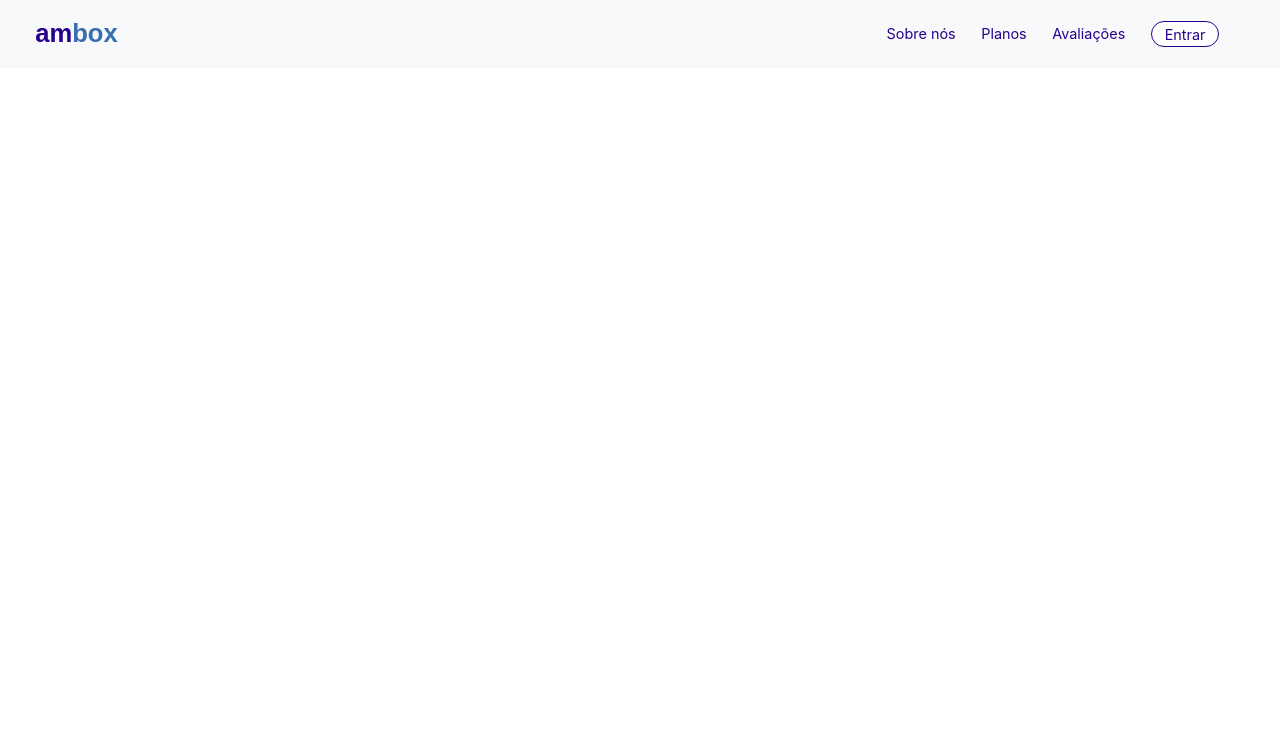
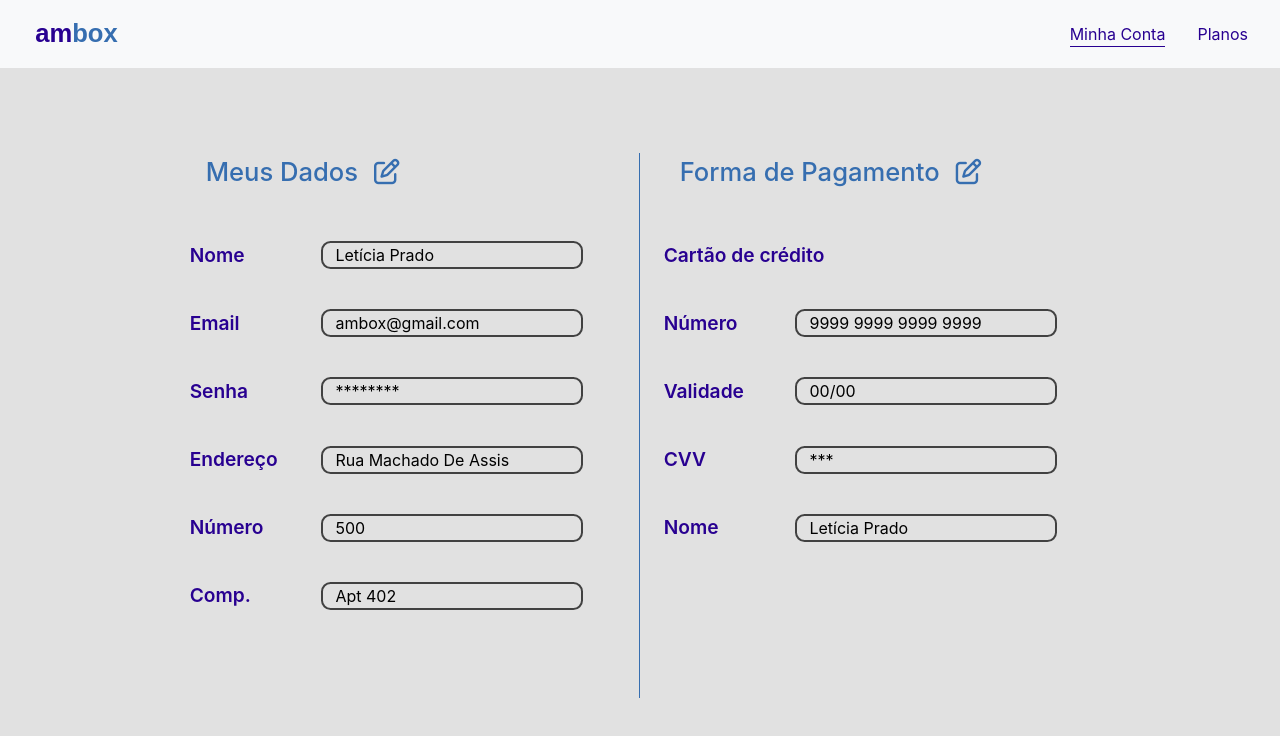
Before and after one commit to GustavoGaldino/AmboxWebsite, a React (Create React App) app: page /logged/my-account in a window 1280 px wide. Shown: the top 736 px of the page. Built offline with nearby package versions, Linux system fonts and the light colour scheme.

Commit message:
Added logged section

```diff
--- a/src/App.js
+++ b/src/App.js
@@ -2,6 +2,7 @@ import React from 'react';
 
 import NavbarLinks from './components/NavbarLinks/index.jsx'
 import Navbar from 'react-bootstrap/Navbar'
+import {Link} from 'react-router-dom'
 
 import AmboxLogo from './components/Logo/index.jsx'
 import Landing from './components/Landing/index.jsx'
@@ -9,6 +10,7 @@ import AboutUs from './components/About/index.jsx'
 import Reviews from './components/Reviews/index.jsx'
 import Plans from './components/Plans/index.jsx'
 import Login from './components/Login/index.jsx'
+import Logged from './components/Logged/index.jsx'
 
 import './assets/styles/global.css'
 import 'bootstrap/dist/css/bootstrap.min.css';
@@ -24,6 +26,8 @@ function App() {
     <Router>
       <div className="App">
 
+        <Switch>
+          <Route exact path='/'>
             <Navbar bg="light" fixed="top">
 
               <Navbar.Brand>
@@ -32,9 +36,6 @@ function App() {
 
               <NavbarLinks onHomePage />
             </Navbar>
-
-        <Switch>
-          <Route exact path='/'>
             <Landing />
             <AboutUs />
             <Plans />
@@ -42,7 +43,19 @@ function App() {
           </Route>
 
           <Route exact path='/login'>
+            <Navbar bg="light" fixed="top">
+
+              <Navbar.Brand>
+                <AmboxLogo />
+              </Navbar.Brand>
+
+              <NavbarLinks onHomePage />
+            </Navbar>
             <Login />
+          </Route>
+
+          <Route exact path='/logged/my-account'>
+            <Logged />
           </Route>
         </Switch>
       </div>
--- /dev/null
+++ b/src/components/Logged/index.jsx
@@ -0,0 +1,146 @@
+import React from 'react'
+
+import './styles.css'
+
+import { Link } from 'react-router-dom'
+import { Navbar } from 'react-bootstrap'
+import AmboxLogo from '../../components/Logo/index.jsx'
+
+export default function Logged() {
+    return (
+        <div>
+            <Navbar bg="light" fixed="top">
+
+                <Navbar.Brand>
+                    <AmboxLogo />
+                </Navbar.Brand>
+
+                <div class="logged-nav-links justify-content-end">
+                    <div className="my-acc">
+                        <Link to='/logged/my-account' className="logged-navbar-link">
+                            Minha Conta
+                        </Link>
+                    </div>
+                    <Link to='/logged/plans' className="logged-navbar-link">
+                        Planos
+                    </Link>
+                </div>
+            </Navbar>
+            <div className="logged-div">
+                <div className="first-account-card">
+                    <div className="first-card-title">
+                        <span>Meus Dados</span><i class="far fa-edit edit-icon"></i>
+                    </div>
+
+                    <div class="custom-input first-input">
+                        <div className="name-div">
+                            Nome
+                        </div>
+                        <div className="input-div">
+                            <input type="text" placeholder="Letícia Prado" />
+                        </div>
+                    </div>
+
+                    <div class="custom-input second-input-field">
+                        <div className="name-div">
+                            Email
+                        </div>
+                        <div className="input-div">
+                            <input type="text" placeholder="ambox@gmail.com" />
+                        </div>
+                    </div>
+
+                    <div class="custom-input third-input">
+                        <div className="name-div">
+                            Senha
+                        </div>
+                        <div className="input-div">
+                            <input type="text" placeholder="********" />
+                        </div>
+                    </div>
+
+                    <div class="custom-input fourth-input">
+                        <div className="name-div">
+                            Endereço
+                        </div>
+                        <div className="input-div">
+                            <input type="text" placeholder="Rua Machado De Assis" />
+                        </div>
+                    </div>
+
+                    <div class="custom-input fifth-input-field">
+                        <div className="name-div">
+                            Número
+                        </div>
+                        <div className="input-div">
+                            <input type="text" placeholder="500" />
+                        </div>
+                    </div>
+
+                    <div class="custom-input sixth-input-field">
+                        <div className="name-div">
+                            Comp.
+                        </div>
+                        <div className="input-div">
+                            <input type="text" placeholder="Apt 402" />
+                        </div>
+                    </div>
+
+                </div>
+
+                <div className="vertical-line-div">
+                    <div className="vertical-line"></div>
+                </div>
+
+                <div className="second-account-card">
+                    <div className="first-card-title">
+                        <span>Forma de Pagamento</span><i class="far fa-edit edit-icon"></i>
+                    </div>
+
+                    <div className="payment-div">
+                        <div className="payment-name">
+                            Cartão de crédito
+                        </div>
+                    </div>
+
+                    <div class="custom-input second-input-field">
+                        <div className="name-div">
+                            Número
+                        </div>
+                        <div className="input-div">
+                            <input type="text" placeholder="9999 9999 9999 9999" />
+                        </div>
+                    </div>
+
+                    <div class="custom-input third-input">
+                        <div className="name-div">
+                            Validade
+                        </div>
+                        <div className="input-div">
+                            <input type="text" placeholder="00/00" />
+                        </div>
+                    </div>
+
+                    <div class="custom-input fourth-input">
+                        <div className="name-div">
+                            CVV
+                        </div>
+                        <div className="input-div">
+                            <input type="text" placeholder="***" />
+                        </div>
+                    </div>
+
+                    <div class="custom-input fifth-input-field">
+                        <div className="name-div">
+                            Nome
+                        </div>
+                        <div className="input-div">
+                            <input type="text" placeholder="Letícia Prado" />
+                        </div>
+                    </div>
+
+                </div>
+            </div>
+        </div>
+    );
+}
--- /dev/null
+++ b/src/components/Logged/styles.css
@@ -0,0 +1,164 @@
+.logged-nav-links a{
+    color: var(--color-dark-blue);
+    margin: auto 1rem;
+    text-decoration: none;
+}
+
+.logged-nav-links{
+    width: 100%;
+    display: flex;
+}
+
+.my-acc a{
+    padding-bottom: 2px;
+    border-bottom: solid 1.2px var(--color-dark-blue);
+}
+
+.logged-navbar-link:hover{
+    text-decoration: none;
+    color: var(--color-dark-blue);
+}
+
+.logged-div{
+    width: 100vw;
+    height: 100vh;
+    display: grid;
+    grid-template-rows: 4.5fr 16fr 3fr;
+    grid-template-columns: 4fr 9fr 1fr 9fr 4fr;
+    background-color: rgb(225,225,225)
+}
+
+.first-account-card{
+    grid-row: 2/3;
+    grid-column: 2/3;
+    display: grid;
+    grid-template-columns: 1fr 1fr;
+    grid-template-rows: 1fr 1fr 1fr 1fr 1fr 1fr 1fr 1fr;
+}
+
+.first-card-title{
+    grid-column: 1/3;
+    grid-row: 1/2;
+    font-size: 1.6rem;
+    font-weight: 550;
+    color: var(--color-light-blue);
+}
+
+.first-card-title span{
+    margin-left: 1rem;
+}
+
+.second-account-card{
+    grid-row: 2/3;
+    grid-column: 4/5;
+    display: grid;
+    grid-template-columns: 1fr 1fr;
+    grid-template-rows: 1fr 1fr 1fr 1fr 1fr 1fr 1fr 1fr;
+}
+
+.vertical-line-div{
+    grid-column: 3/4;
+    grid-row: 2/3;
+    display: flex;
+    justify-content: center;
+}
+
+.vertical-line{
+    width: 1px;
+    height: 100%;
+    background-color: var(--color-light-blue);
+}
+
+.edit-icon{
+    margin: 0 1rem;
+}
+
+.custom-input{
+    display: flex;
+    justify-content: center;
+    align-items: center;
+}
+
+.first-input{
+    grid-row: 2/3;
+    grid-column: 1/3;
+}
+
+.second-input-field{
+    grid-row: 3/4;
+    grid-column: 1/3;
+}
+
+.third-input{
+    grid-row: 4/5;
+    grid-column: 1/3;
+}
+
+.fourth-input{
+    grid-row: 5/6;
+    grid-column: 1/3;
+}
+
+.fifth-input-field{
+    grid-row: 6/7;
+    grid-column: 1/3;
+}
+
+.sixth-input-field{
+    grid-row: 7/8;
+    grid-column: 1/3;
+}
+
+.name{
+    width: 20%;
+    height: 100%;
+}
+
+.name-div{
+    font-size: 1.2rem;
+    font-weight: 600;
+    color: var(--color-dark-blue);
+    width: 23%;
+    height: 100%;
+    display: flex;
+    justify-content: flex-start;
+    align-items: center;
+}
+
+.input-div{
+    display: flex;
+    justify-content: center;
+    align-items: center;
+    width: 77%;
+    height: 100%;
+    border: 1px;
+    border-radius: 25px;
+}
+
+.input-div input{
+    width: 80%;
+    box-sizing: border-box;
+    padding: 0 0.8rem;
+    background-color: transparent;
+    border: solid 2px;
+    border-color: rgb(65,65,65);
+    border-radius: 0.6rem;
+}
+
+.input-div input::placeholder{
+    color: black;
+}
+
+.payment-div{
+    grid-row: 2/3;
+    grid-column: 1/3;
+    display: flex;
+    justify-content: flex-start;
+    align-items: center;
+}
+
+.payment-name{
+    font-size: 1.2rem;
+    font-weight: 600;
+    color: var(--color-dark-blue);
+}
--- a/src/components/Login/index.jsx
+++ b/src/components/Login/index.jsx
@@ -1,6 +1,8 @@
 import React from 'react'
+import {Link} from 'react-router-dom'
 
 import './styles.css'
+
 
 export default function Login(){
     return(
@@ -21,9 +23,9 @@ export default function Login(){
 
                 <div className="user-login-btn-div">
                     <button>
-                        <a href="">
+                        <Link to="/logged/my-account">
                             Entrar
-                        </a>
+                        </Link>
                     </button>
                 </div>
 
```
Lines whose indentation alone changed are shown as unchanged.
